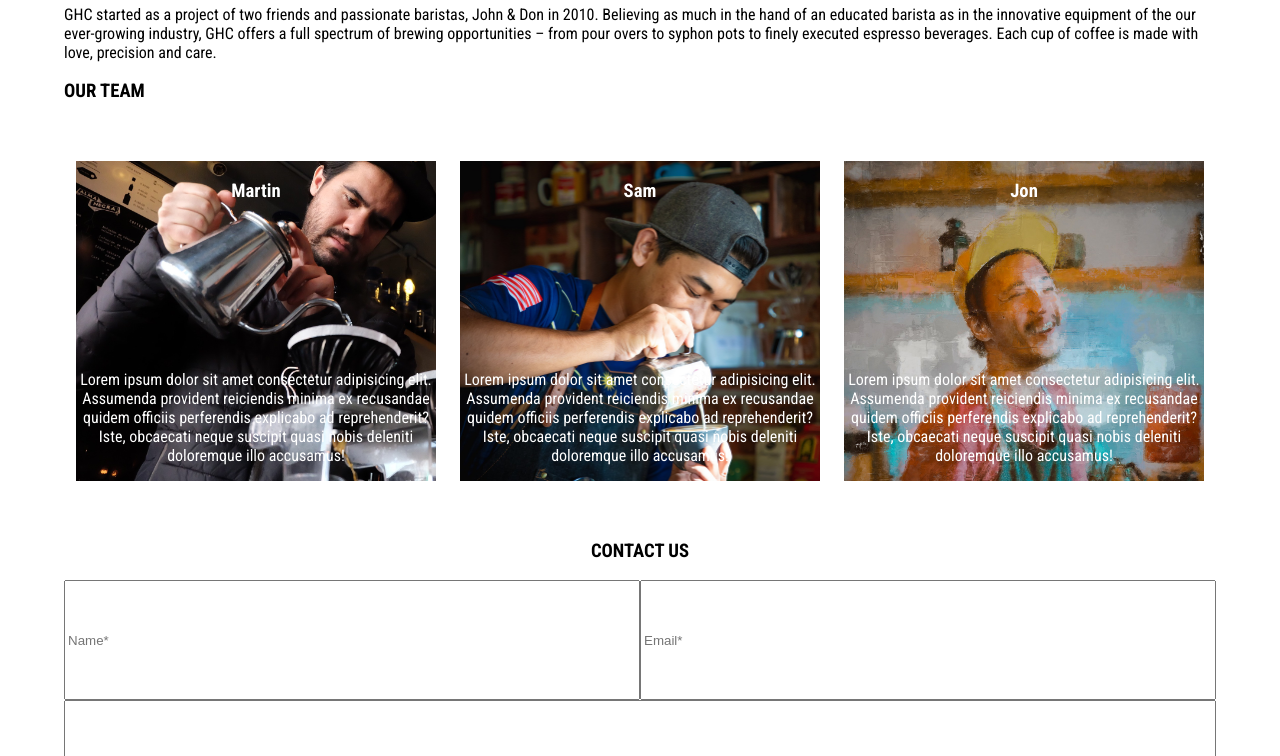
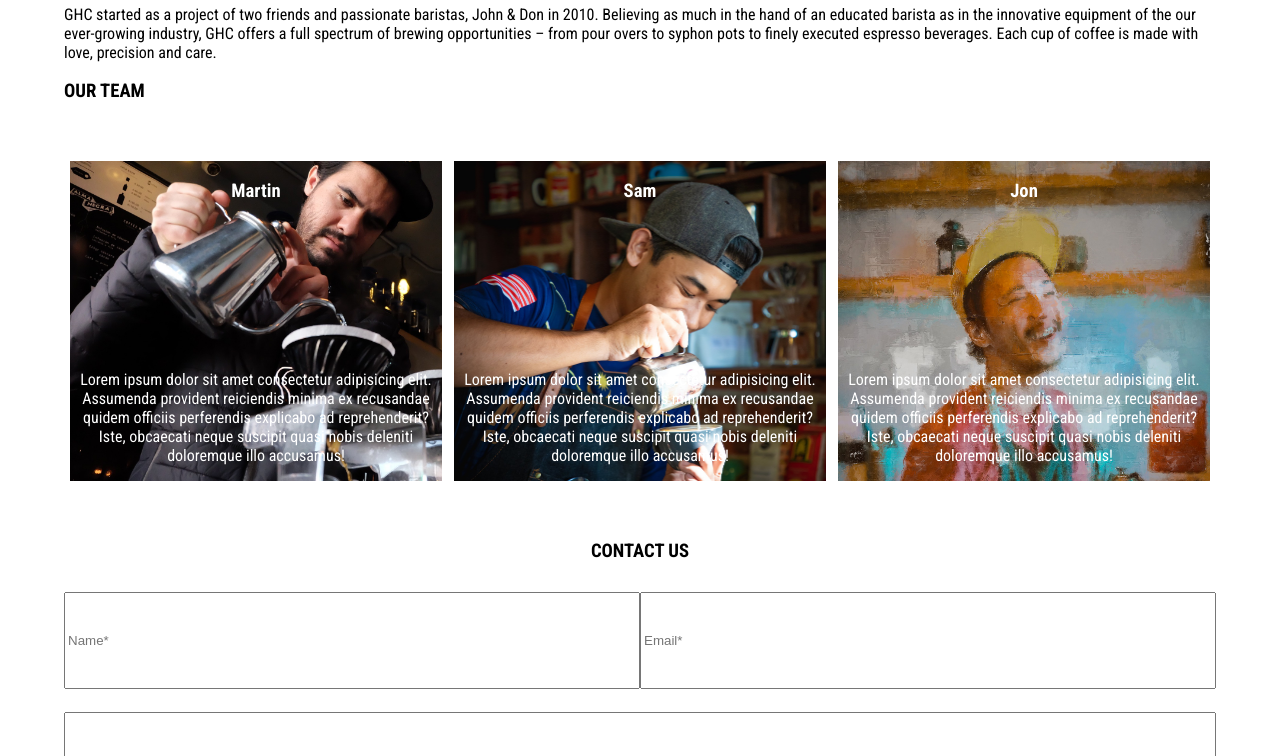
Before and after one commit to Burkes321/Generic-hipster-coffee, a website: page src/pages/story.html in a window 1280 px wide. Shown: the part 196-952 px from the top of the page. Drawn offline with nearby package versions, Linux system fonts and the light colour scheme; files that its build step writes are made by us from their sources.

Commit message:
story page completed

```diff
--- a/src/scss/Components/_story.scss
+++ b/src/scss/Components/_story.scss
@@ -6,7 +6,7 @@
     .team__card {
         height: 80%;
         color: white;
-        margin: 1%;
+        margin: 0.5%;
         display: flex;
         flex-direction: column;
         justify-content: space-between;
@@ -31,6 +31,7 @@
 .story__contact {
     display: flex;
     flex-wrap: wrap;
+    justify-content: space-around;
     width: 100%;
     height: 30vh;
     .contact__name {
@@ -42,8 +43,7 @@
     .contact__message {
         width: 100%;
     }
-    .input {
-        margin-top: 2%;
-        margin-bottom: 2%;
+    input {
+        margin: 1% 0%;
     }
 }
```
